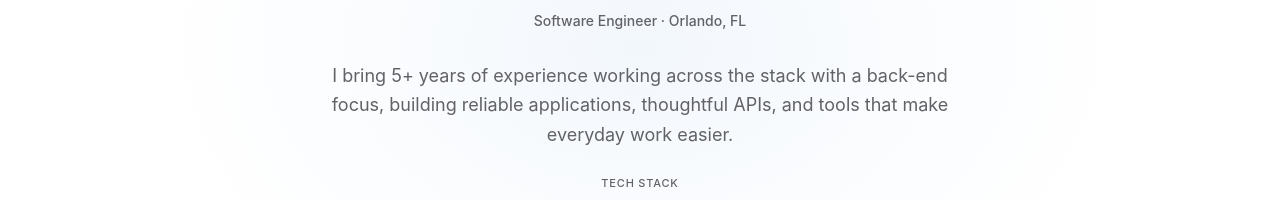
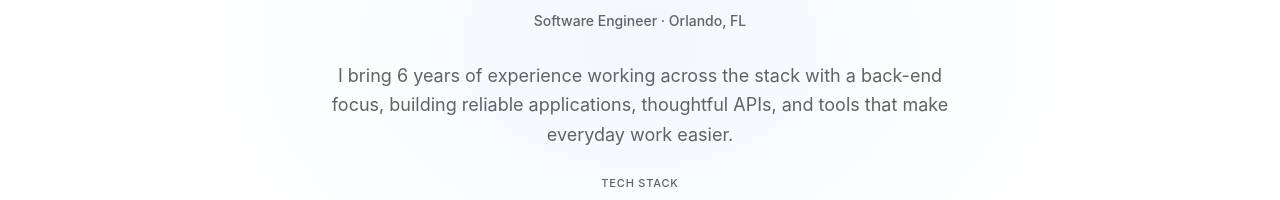
Before and after one commit to AnonymousWalker/portfolio, a React (Vite) app: page / in a window 1280 px wide. Shown: the part 324-524 px from the top of the page. Built offline with nearby package versions, Linux system fonts and the light colour scheme.

Commit message:
Update experience to six years

```diff
--- a/index.html
+++ b/index.html
@@ -5,7 +5,7 @@
     <link rel="icon" type="image/svg+xml" href="/favicon.svg" />
     <meta name="viewport" content="width=device-width, initial-scale=1.0" />
     <meta name="theme-color" content="#ffffff" />
-    <meta name="description" content="Tony Tran is a software engineer with 5+ years of experience. Explore work in backend systems, AI document translation, mobile Scripture reading, and backend APIs." />
+    <meta name="description" content="Tony Tran is a software engineer with 6 years of experience. Explore work in backend systems, AI document translation, mobile Scripture reading, and backend APIs." />
     <meta property="og:title" content="Tony Tran — Software Engineer" />
     <meta property="og:description" content="Reliable software. Thoughtful engineering. Explore my projects, experience, and approach to solving real problems." />
     <link rel="canonical" href="https://anonymouswalker.github.io/portfolio/" />
--- a/src/data/profile.ts
+++ b/src/data/profile.ts
@@ -9,7 +9,7 @@ export const profile = {
   emailEncoded: 'aG9hbmdhbmh0cmFuMTk5OEBnbWFpbC5jb20=' as string | null,
   github: 'https://github.com/AnonymousWalker',
   linkedin: 'https://linkedin.com/in/anh-tran-1001',
-  introduction: 'I bring 5+ years of experience working across the stack with a back-end focus, building reliable applications, thoughtful APIs, and tools that make everyday work easier.',
+  introduction: 'I bring 6 years of experience working across the stack with a back-end focus, building reliable applications, thoughtful APIs, and tools that make everyday work easier.',
   techStack: ['Kotlin', 'Java', 'C# / .NET', 'Python', 'SQL', 'React'],
   about: [
     'I enjoy turning complex problems into software that’s reliable, useful, and easy to maintain.',
```
